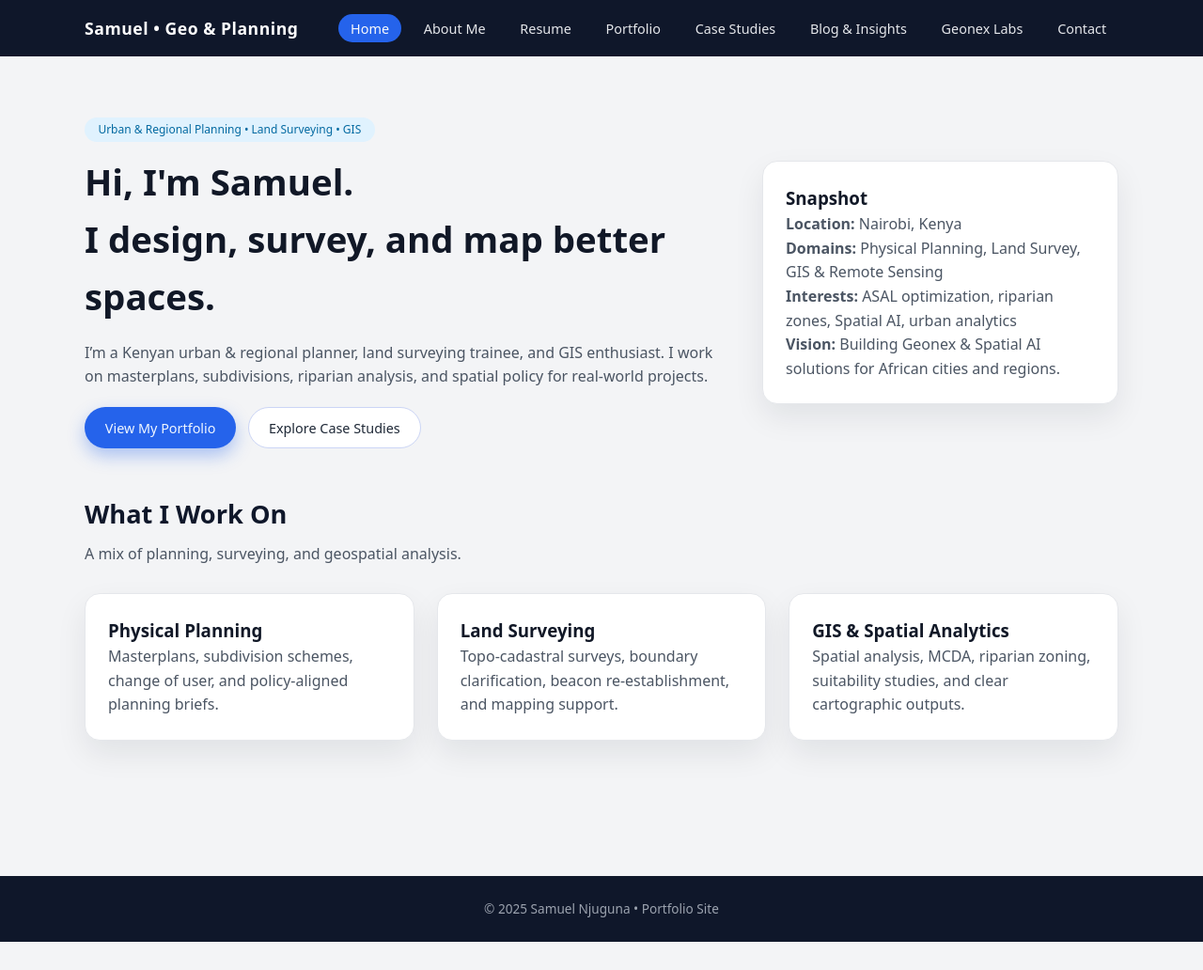
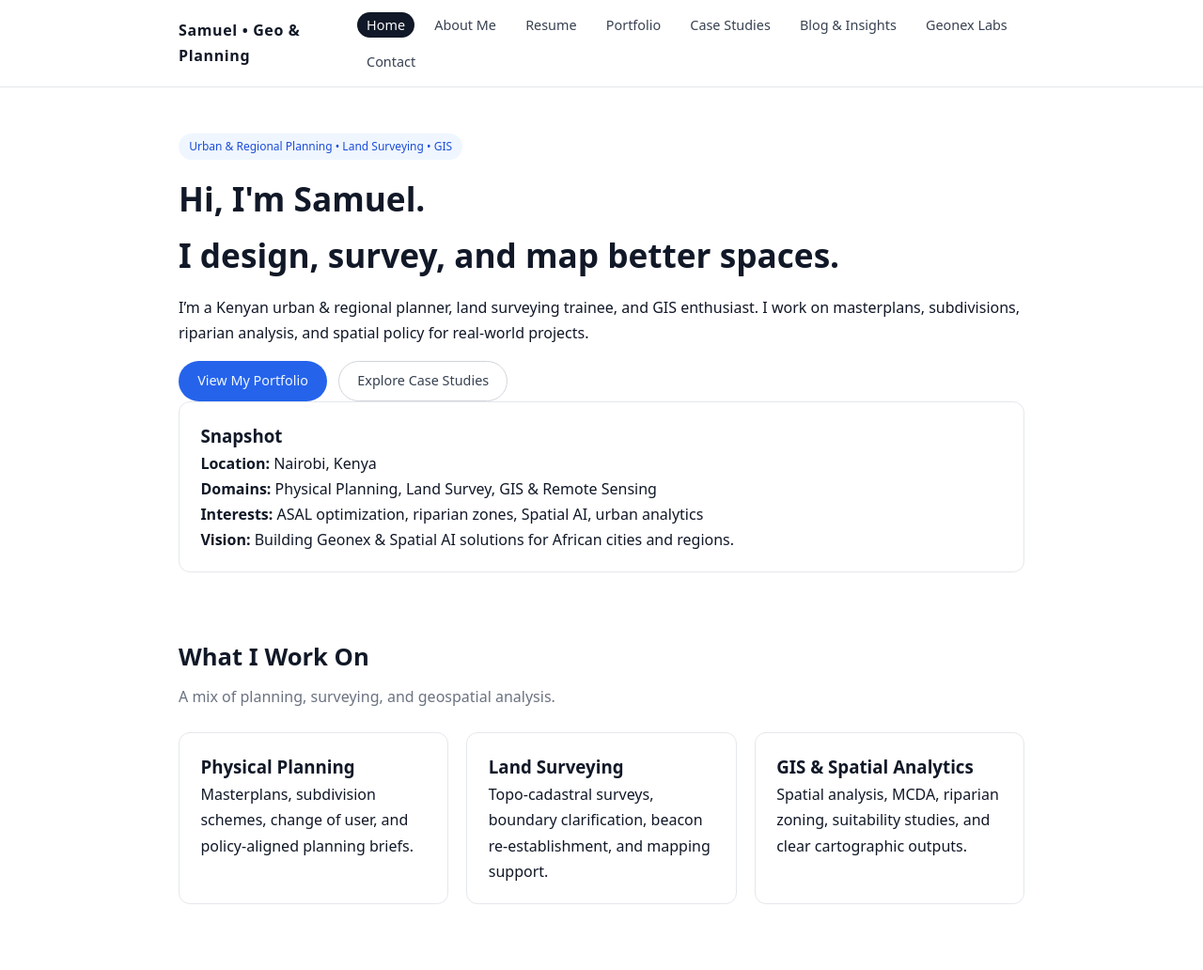
Before and after one commit to njugunas268-del/njugunas268-del.github.io, a plain HTML site: page index.html in a window 1280 px wide. Shown: the top 1032 px of the page at 94% size. Before the commit the page ends 1002 px from the top, so only its background shows below. Drawn offline with Linux system fonts and the light colour scheme.

Commit message:
Update style.css

```diff
--- a/style.css
+++ b/style.css
@@ -1,21 +1,31 @@
-/* ===== Global Reset ===== */
+/* ===== RESET ===== */
 * {
   margin: 0;
   padding: 0;
   box-sizing: border-box;
 }
 
+/* ===== BASE ===== */
 body {
   font-family: system-ui, -apple-system, BlinkMacSystemFont, "Segoe UI", sans-serif;
-  background-color: #f3f4f6; /* softer grey */
+  background-color: #ffffff;
   color: #111827;
-  line-height: 1.6;
+  line-height: 1.7;
 }
 
-/* ===== Layout ===== */
+a {
+  color: #2563eb;
+  text-decoration: none;
+}
+
+a:hover {
+  text-decoration: underline;
+}
+
+/* ===== LAYOUT ===== */
 .container {
   width: 90%;
-  max-width: 1100px;
+  max-width: 900px;
   margin: 0 auto;
 }
 
@@ -23,164 +33,156 @@ body {
   padding: 3rem 0;
 }
 
-/* ===== Header & Navbar ===== */
+/* ===== HEADER / NAV ===== */
 header {
-  background-color: #0f172a; /* deep navy */
-  color: #fff;
-  padding: 1rem 0;
-  position: sticky;
-  top: 0;
-  z-index: 999;
+  border-bottom: 1px solid #e5e7eb;
+  background-color: #ffffff;
 }
 
 .navbar {
   display: flex;
   justify-content: space-between;
   align-items: center;
+  padding: 0.8rem 0;
 }
 
 .logo {
-  font-weight: 700;
-  font-size: 1.1rem;
-  letter-spacing: 0.03em;
+  font-weight: 600;
+  font-size: 1rem;
+  letter-spacing: 0.04em;
+  color: #111827;
 }
 
 nav ul {
   list-style: none;
   display: flex;
-  gap: 0.7rem;
+  gap: 0.75rem;
   flex-wrap: wrap;
 }
 
 nav a {
-  color: #e5e7eb;
+  font-size: 0.9rem;
+  color: #374151;
+  padding: 0.25rem 0.6rem;
+  border-radius: 999px;
   text-decoration: none;
-  font-size: 0.9rem;
-  padding: 0.35rem 0.8rem;
-  border-radius: 999px;
-  transition: background 0.2s ease, color 0.2s ease;
 }
 
-nav a:hover,
+nav a:hover {
+  background-color: #e5e7eb;
+}
+
 nav a.active {
-  background-color: #2563eb; /* blue accent */
+  background-color: #111827;
   color: #f9fafb;
 }
 
-/* ===== Hero ===== */
+/* ===== HOME / HERO ===== */
 .hero {
-  padding: 4rem 0 3rem 0;
-}
-
-.hero-grid {
-  display: grid;
-  grid-template-columns: 2fr 1.1fr;
-  gap: 2rem;
-  align-items: center;
+  padding: 3rem 0 2rem 0;
 }
 
 .hero h1 {
-  font-size: 2.4rem;
-  margin-bottom: 1rem;
+  font-size: 2.2rem;
+  margin-bottom: 0.75rem;
 }
 
-.hero p {
+.hero-intro {
+  font-size: 1rem;
   color: #4b5563;
+  margin-bottom: 1rem;
 }
 
 .badge {
   display: inline-block;
-  background: #e0f2fe; /* light blue */
-  color: #0369a1;      /* deeper cyan text */
-  padding: 0.2rem 0.9rem;
+  font-size: 0.75rem;
+  padding: 0.25rem 0.7rem;
   border-radius: 999px;
-  font-size: 0.75rem;
+  background-color: #eff6ff;
+  color: #1d4ed8;
   margin-bottom: 0.75rem;
 }
 
-/* ===== Buttons ===== */
 .hero-buttons {
   display: flex;
   flex-wrap: wrap;
-  gap: 0.8rem;
-  margin-top: 1.2rem;
+  gap: 0.75rem;
+  margin-top: 1rem;
 }
 
+/* ===== BUTTONS ===== */
 .btn {
   display: inline-block;
-  padding: 0.6rem 1.3rem;
+  padding: 0.5rem 1.2rem;
   border-radius: 999px;
-  text-decoration: none;
   font-size: 0.9rem;
   border: 1px solid transparent;
-  transition: transform 0.15s ease, box-shadow 0.15s ease, background 0.15s ease, color 0.15s ease, border-color 0.15s ease;
   cursor: pointer;
+  text-decoration: none;
 }
 
 .btn-primary {
-  background-color: #2563eb; /* primary blue */
+  background-color: #2563eb;
   color: #eff6ff;
-  box-shadow: 0 8px 18px rgba(37, 99, 235, 0.35);
 }
 
 .btn-secondary {
   background-color: #ffffff;
-  color: #1f2937;
-  border-color: #cbd5f5;
+  border-color: #d1d5db;
+  color: #374151;
 }
 
 .btn:hover {
-  transform: translateY(-1px);
-  box-shadow: 0 10px 22px rgba(15, 23, 42, 0.15);
+  filter: brightness(0.95);
 }
 
-/* ===== Cards & Grids ===== */
+/* ===== HEADINGS ===== */
+.section-title {
+  font-size: 1.6rem;
+  margin-bottom: 0.5rem;
+  color: #111827;
+}
+
+.section-subtitle {
+  color: #6b7280;
+  margin-bottom: 1.5rem;
+}
+
+/* ===== CARDS / GRIDS ===== */
 .card {
+  border: 1px solid #e5e7eb;
+  border-radius: 0.75rem;
+  padding: 1.25rem 1.4rem;
   background-color: #ffffff;
-  border-radius: 1rem;
-  padding: 1.5rem;
-  box-shadow: 0 14px 32px rgba(15, 23, 42, 0.08);
-  border: 1px solid #e5e7eb;
+  margin-bottom: 1.2rem;
 }
 
 .grid-2 {
   display: grid;
   grid-template-columns: repeat(2, minmax(0, 1fr));
-  gap: 1.5rem;
+  gap: 1.2rem;
 }
 
 .grid-3 {
   display: grid;
   grid-template-columns: repeat(3, minmax(0, 1fr));
-  gap: 1.5rem;
+  gap: 1.2rem;
 }
 
-/* ===== Section Titles ===== */
-.section-title {
-  font-size: 1.7rem;
-  margin-bottom: 0.5rem;
-  color: #0f172a;
-}
-
-.section-subtitle {
-  color: #6b7280;
-  margin-bottom: 1.8rem;
-}
-
-/* ===== Tabs (visual) ===== */
+/* ===== PORTFOLIO "TABS" (JUST LABELS) ===== */
 .tabs {
   display: flex;
-  gap: 0.6rem;
-  margin-bottom: 1.5rem;
+  gap: 0.5rem;
+  margin-bottom: 1.2rem;
   flex-wrap: wrap;
 }
 
 .tab-pill {
-  padding: 0.35rem 0.9rem;
+  padding: 0.3rem 0.9rem;
   border-radius: 999px;
   border: 1px solid #d1d5db;
-  font-size: 0.85rem;
-  background: #f9fafb;
+  font-size: 0.8rem;
+  background-color: #f9fafb;
   color: #374151;
 }
 
@@ -190,34 +192,34 @@ nav a.active {
   border-color: #111827;
 }
 
-/* ===== Timeline (Resume) ===== */
+/* ===== TIMELINE (RESUME) ===== */
 .timeline {
-  border-left: 2px solid #d1d5db;
-  padding-left: 1.3rem;
+  border-left: 2px solid #e5e7eb;
+  padding-left: 1rem;
   margin-left: 0.25rem;
 }
 
 .timeline-item {
-  margin-bottom: 1.5rem;
+  margin-bottom: 1.2rem;
   position: relative;
 }
 
 .timeline-item::before {
   content: "";
-  width: 10px;
-  height: 10px;
+  width: 9px;
+  height: 9px;
+  border-radius: 999px;
   background-color: #2563eb;
-  border-radius: 999px;
   position: absolute;
-  left: -6px;
-  top: 6px;
+  left: -5px;
+  top: 5px;
 }
 
-/* ===== Contact ===== */
+/* ===== CONTACT ===== */
 .contact-grid {
   display: grid;
   grid-template-columns: 1.2fr 1fr;
-  gap: 2rem;
+  gap: 1.5rem;
 }
 
 form label {
@@ -228,10 +230,10 @@ form label {
 form input,
 form textarea {
   width: 100%;
-  padding: 0.6rem 0.75rem;
-  border-radius: 0.75rem;
+  padding: 0.55rem 0.75rem;
+  border-radius: 0.6rem;
   border: 1px solid #d1d5db;
-  margin: 0.4rem 0 1rem 0;
+  margin: 0.35rem 0 1rem 0;
   font-family: inherit;
   background-color: #f9fafb;
 }
@@ -241,38 +243,34 @@ form textarea {
   resize: vertical;
 }
 
-/* ===== Images in Cards ===== */
+/* ===== IMAGES IN CARDS ===== */
 .card img {
-  display: block;
   max-width: 100%;
-  border-radius: 0.75rem;
-  margin-bottom: 0.6rem;
+  border-radius: 0.5rem;
+  margin-bottom: 0.5rem;
 }
 
-/* ===== Footer ===== */
+/* ===== FOOTER ===== */
 footer {
-  margin-top: 3rem;
-  padding: 1.5rem 0;
-  background-color: #0f172a; /* match header */
-  color: #9ca3af;
+  border-top: 1px solid #e5e7eb;
+  padding: 1.2rem 0;
+  text-align: center;
   font-size: 0.85rem;
-  text-align: center;
+  color: #6b7280;
+  margin-top: 2rem;
 }
 
-/* ===== Responsive ===== */
+/* ===== RESPONSIVE ===== */
 @media (max-width: 768px) {
-  .hero-grid,
   .grid-2,
   .grid-3,
   .contact-grid {
     grid-template-columns: 1fr;
   }
 
-  .hero {
-    padding-top: 3rem;
-  }
-
-  nav ul {
-    justify-content: flex-end;
+  .navbar {
+    flex-direction: column;
+    align-items: flex-start;
+    gap: 0.4rem;
   }
 }
```
